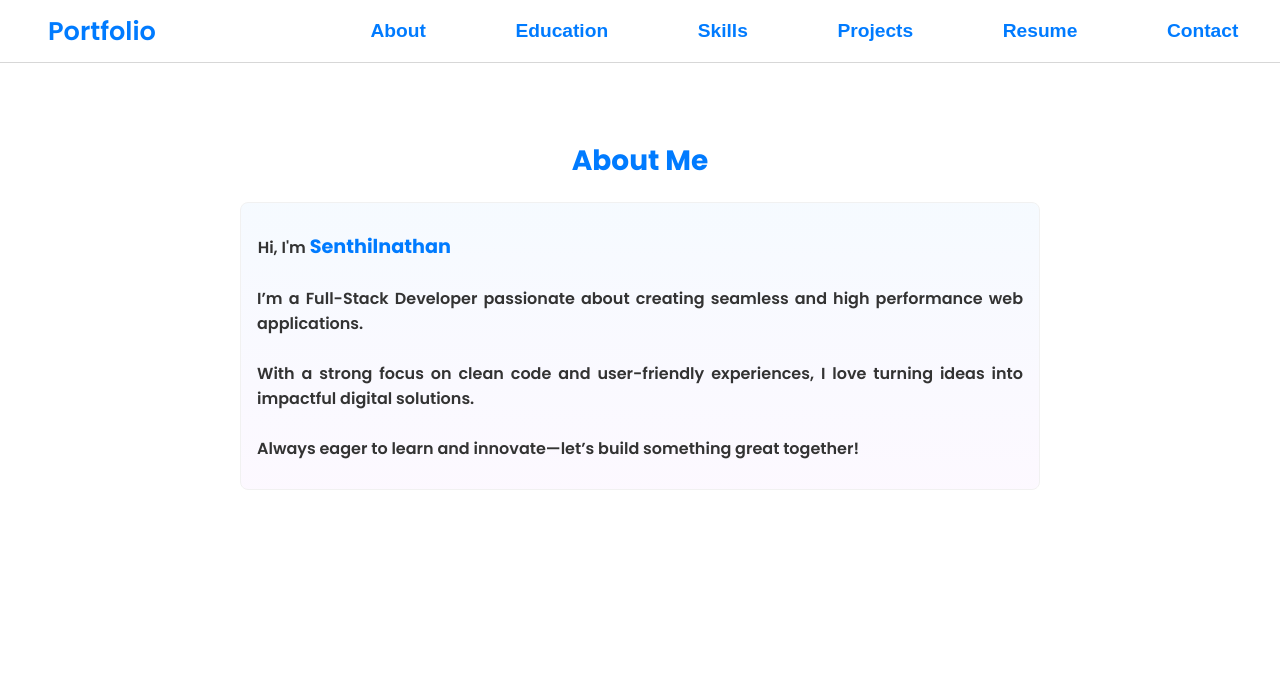
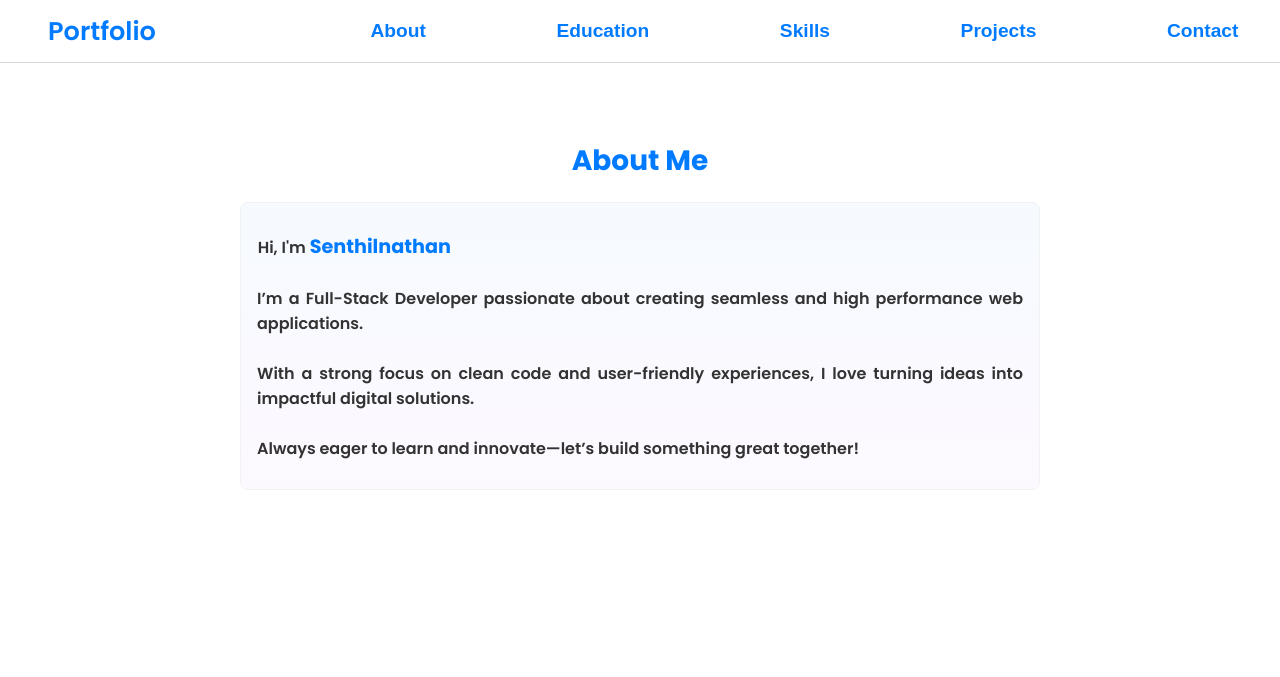
Before and after one commit to senthilnathan-2004/portfolio, a plain HTML site: page index.html in a window 1280 px wide. Shown: the top 677 px of the page. Drawn offline with Linux system fonts and the light colour scheme.

Commit message:
Update index.html

```diff
--- a/index.html
+++ b/index.html
@@ -17,7 +17,6 @@
                 <li><a href="#edu">Education</a></li>
                 <li><a href="#skills">Skills</a></li>
                 <li><a href="#projects">Projects</a></li>
-                <li><a href="resume.pdf" >Resume</a></li>
                 <li><a href="#contact">Contact</a></li>
             </ul>
         </nav>
```
